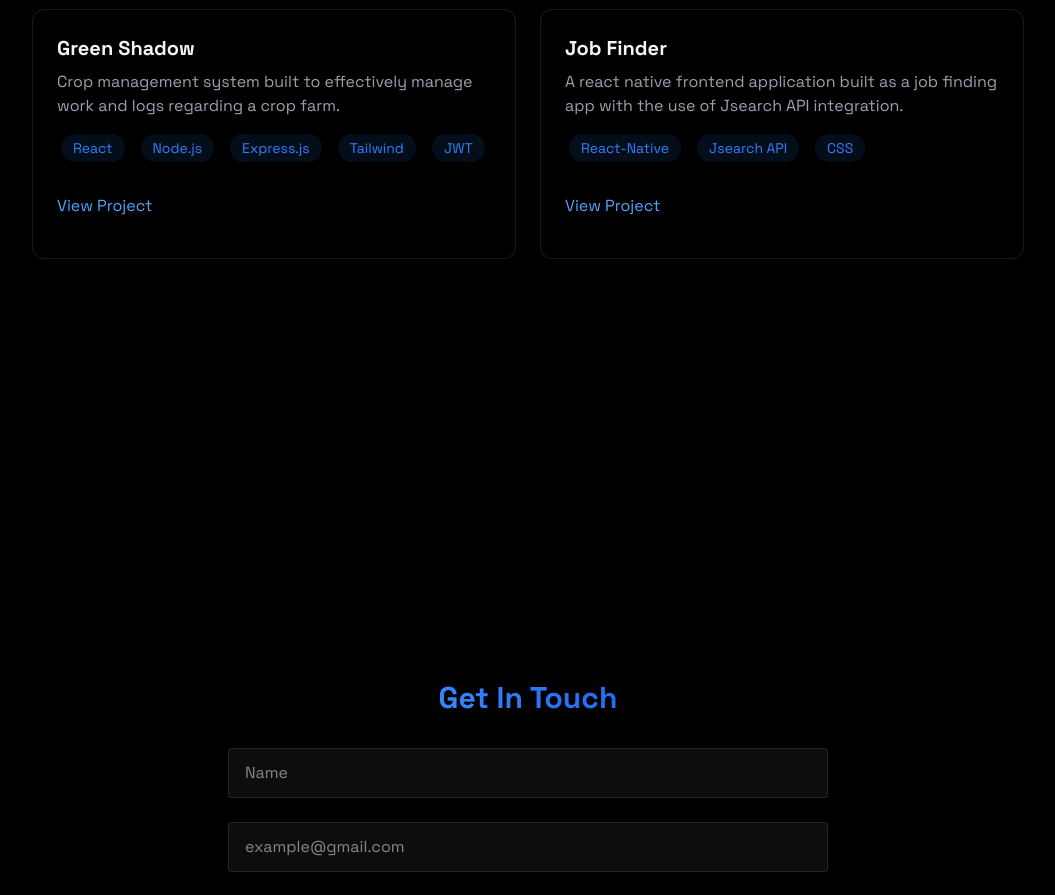
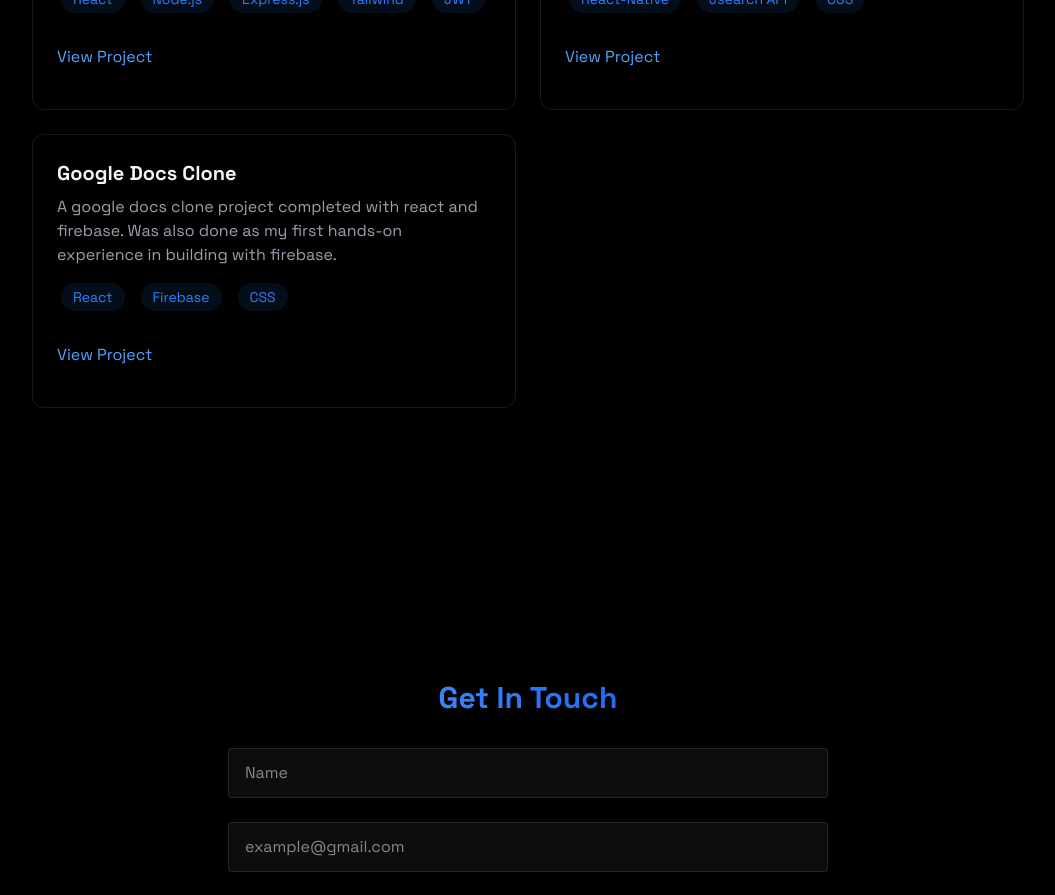
Before and after one commit to MinuraWije/portfolio, a React (Vite) app: page / in a window 1280 px wide. Shown: the part 1900-2795 px from the top of the page, without its empty margins (112-1167 px from the left). Built offline with nearby package versions, Linux system fonts and the light colour scheme.

Commit message:
added google docs clone to projects

```diff
--- a/src/components/sections/Projects.tsx
+++ b/src/components/sections/Projects.tsx
@@ -69,6 +69,34 @@ export const Projects = () => {
 
                         </div>
 
+                        <div className="p-6 rounded-xl border border-white/10 hover:-translate-y-1 hover:border-blue-500/30 hover:shadow-[0_2px_8px_rgba(59,130,246,0.2)] transition">
+                            <h3 className="text-xl font-bold mb-2">Google Docs Clone</h3>
+                            <p className="text-gray-400 mb-4">
+                                A google docs clone project completed with react and firebase.
+                                Was also done as my first hands-on experience in building with firebase.
+                            </p>
+                            <div className="flex flex-wrap gap-2 mb-4">
+                                {["React","Firebase","CSS"].map((tech,key) => (
+                                    <span
+                                        key={key}
+                                        className="bg-blue-500/10 text-blue-500 py-1 px-3 mx-1 rounded-full text-sm hover:bg-blue-500/20
+                                                        hover:shadow-[0_2px_8px_rgba(59,130,246,0.1)] transition-all
+                                    ">
+                                        {tech}
+                                    </span>
+                                ))}
+                            </div>
+
+                            <div className="flex justify-between items-center">
+                                <a
+                                    href="https://github.com/MinuraWije/docs-clone"
+                                    className="text-blue-400 hover:text-blue-300 transition-colors my-4">
+                                    View Project
+                                </a>
+                            </div>
+
+                        </div>
+
                     </div>
                 </div>
             </RevealOnScroll>
```
